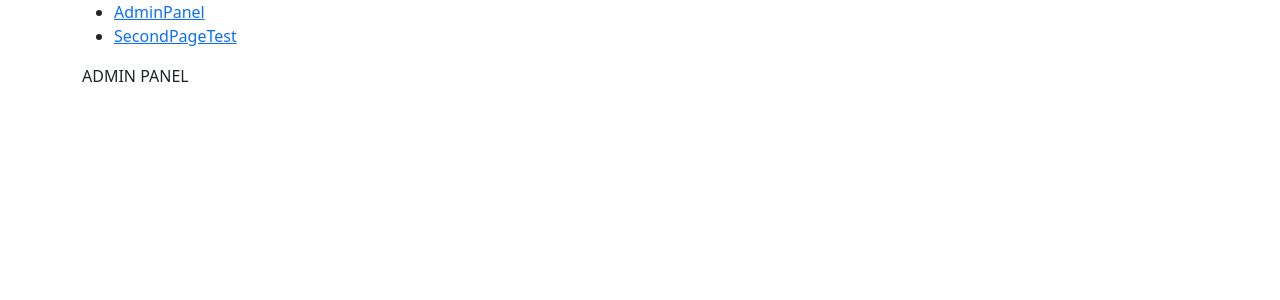
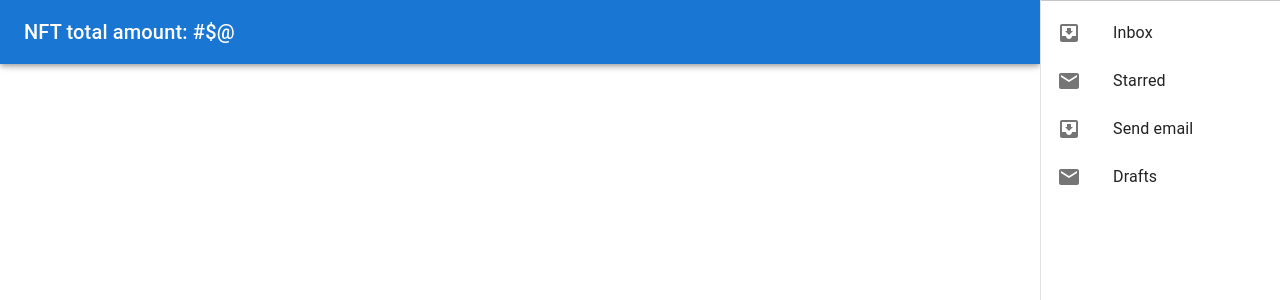
Before and after one commit to boblp/nft-monks, a React (Create React App) app: page / in a window 1280 px wide. Shown: the top 300 px of the page. Built offline with nearby package versions, Linux system fonts and the light colour scheme.

Commit message:
Add admin panel page
Generate admin panel with scss folder and sidebar component

```diff
--- a/package.json
+++ b/package.json
@@ -3,6 +3,10 @@
   "version": "0.1.0",
   "private": true,
   "dependencies": {
+    "@emotion/react": "^11.9.0",
+    "@emotion/styled": "^11.8.1",
+    "@mui/icons-material": "^5.6.2",
+    "@mui/material": "^5.7.0",
     "@testing-library/jest-dom": "^5.16.4",
     "@testing-library/react": "^13.1.1",
     "@testing-library/user-event": "^13.5.0",
--- a/src/App.js
+++ b/src/App.js
@@ -1,16 +1,15 @@
 import AdminPanel from './pages/adminPanel';
-import { Container } from 'react-bootstrap';
 import React from 'react';
 import {Route, BrowserRouter as Router, Routes, Link} from 'react-router-dom';
 import SecondPageTest from './pages/secondPageTest';
-import './App.scss';
+import './scss/App.scss';
 import 'bootstrap/dist/css/bootstrap.min.css';
 // import { ReactSVG } from 'react-svg';
 
 function App() {
   return (
     <Router>
-      <Container>
+      <div>
         <nav>
           <ul>
             <li>
@@ -25,7 +24,7 @@ function App() {
           <Route path='/test' exact element={<SecondPageTest/>} />
           <Route path='/' exact element={<AdminPanel/>} />
         </Routes>
-      </Container>
+      </div>
     </Router>
   );
 }
--- a/src/pages/adminPanel.jsx
+++ b/src/pages/adminPanel.jsx
@@ -1,9 +1,68 @@
 import React from 'react';
+import Box from '@mui/material/Box';
+import Drawer from '@mui/material/Drawer';
+import CssBaseline from '@mui/material/CssBaseline';
+import AppBar from '@mui/material/AppBar';
+import Toolbar from '@mui/material/Toolbar';
+import List from '@mui/material/List';
+import Typography from '@mui/material/Typography';
+import Divider from '@mui/material/Divider';
+import ListItem from '@mui/material/ListItem';
+import ListItemButton from '@mui/material/ListItemButton';
+import ListItemIcon from '@mui/material/ListItemIcon';
+import ListItemText from '@mui/material/ListItemText';
+import InboxIcon from '@mui/icons-material/MoveToInbox';
+import MailIcon from '@mui/icons-material/Mail';
 
 export default function adminPanel (props){
+    const drawerWidth = 240;
+
     return (
-        <div>
-            ADMIN PANEL
-        </div>
+        <Box sx={{ display: 'flex' }}>
+            <CssBaseline />
+            <AppBar
+                position="fixed"
+                sx={{ width: `calc(100% - ${drawerWidth}px)`, mr: `${drawerWidth}px` }}
+            >
+                <Toolbar>
+                    <Typography variant="h6" noWrap component="div">
+                        NFT total amount: #$@
+                    </Typography>
+                </Toolbar>
+            </AppBar>
+            <Box
+                component="main"
+                sx={{ flexGrow: 1, bgcolor: 'background.default', p: 3 }}
+            >
+                <Typography paragraph>
+                </Typography>
+            </Box>
+            <Drawer
+                sx={{
+                    width: drawerWidth,
+                    flexShrink: 0,
+                    '& .MuiDrawer-paper': {
+                    width: drawerWidth,
+                    boxSizing: 'border-box',
+                    },
+                }}
+                variant="permanent"
+                anchor="right"
+            >
+            <Divider />
+            <List>
+                {['Inbox', 'Starred', 'Send email', 'Drafts'].map((text, index) => (
+                    <ListItem key={text} disablePadding>
+                        <ListItemButton>
+                            <ListItemIcon>
+                                {index % 2 === 0 ? <InboxIcon /> : <MailIcon />}
+                            </ListItemIcon>
+                            <ListItemText primary={text} />
+                        </ListItemButton>
+                    </ListItem>
+                ))}
+            </List>
+            </Drawer>
+        </Box>
     );
 }
```
Also changed, not shown: src/components/sidebar.jsx (added, +10 -0 lines), src/scss/App.scss (renamed from src/App.scss), 1 other file (tests, documents, lock files or other folders).
